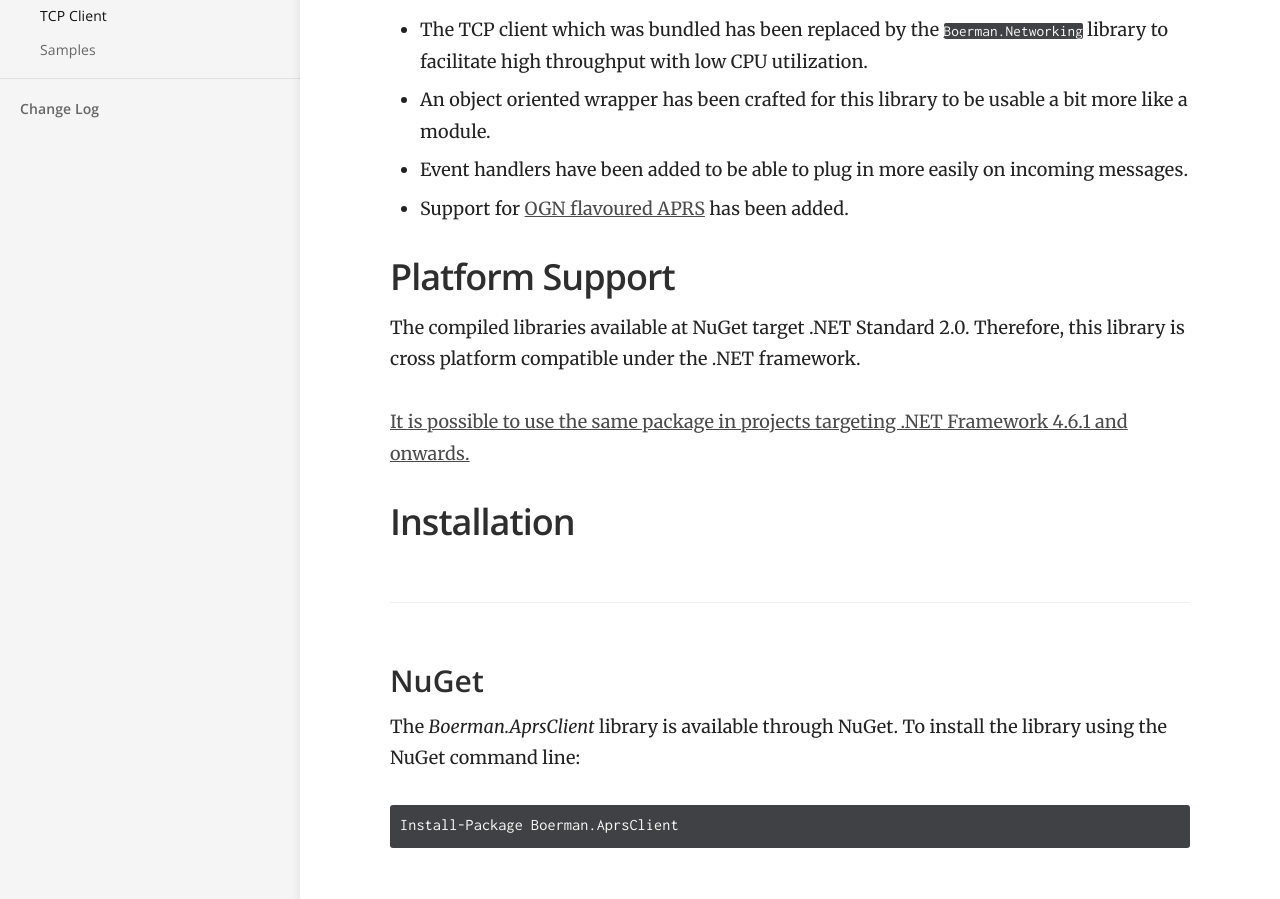
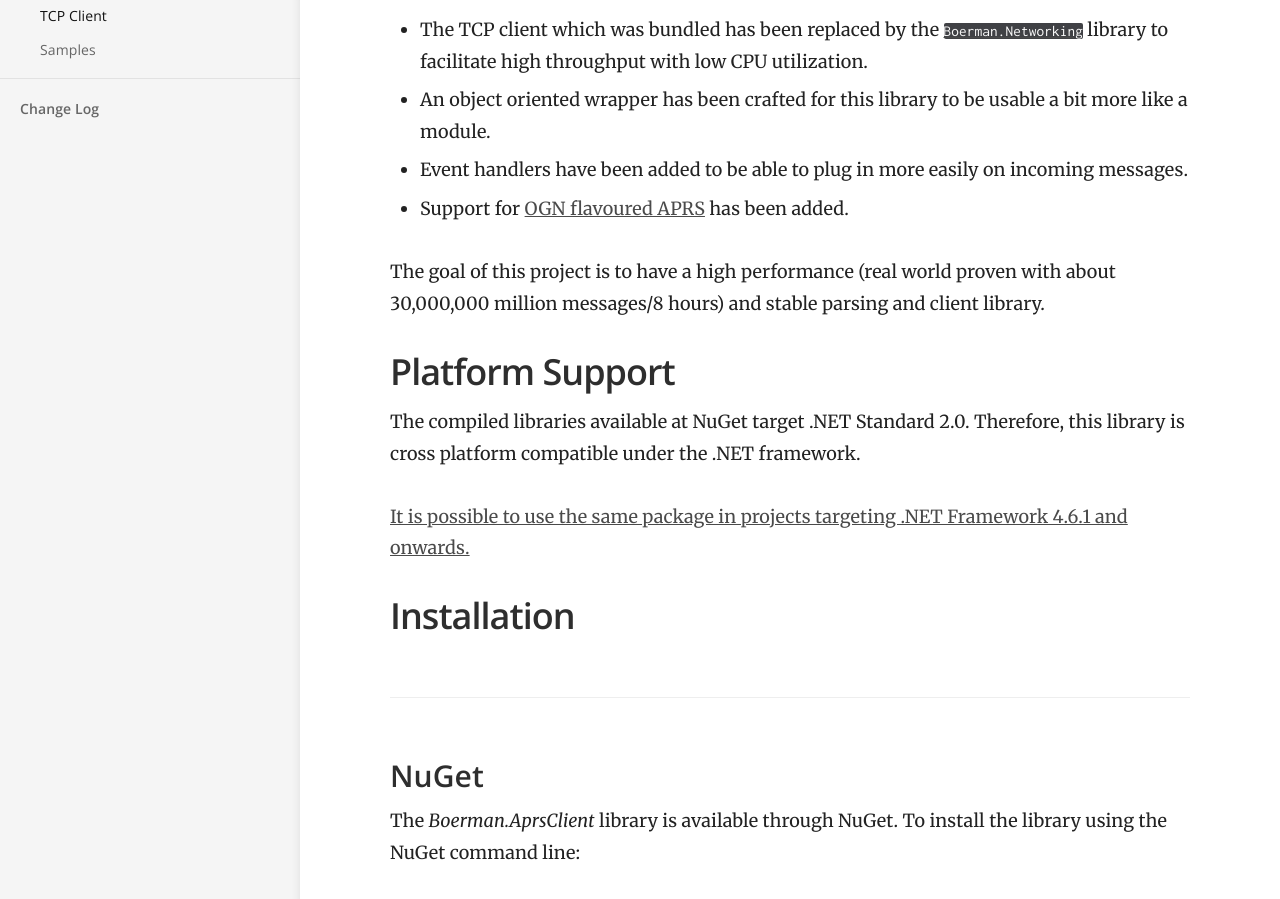
Before and after one commit to Boerman/docs, a Jekyll site: the page built from _docs/Libraries/AprsClient/getting-started.md, in a window 1280 px wide and 900 px high, scrolled down 398 px. Built offline with Jekyll 4.4.1, drawn with Linux system fonts in a browser that asks for light colours.

Commit message:
Updated '_docs/Libraries/AprsClient/getting-started.md' via CloudCannon

````diff
--- a/_docs/Libraries/AprsClient/getting-started.md
+++ b/_docs/Libraries/AprsClient/getting-started.md
@@ -6,30 +6,27 @@ order: 1
 
 
 Thank you for checking out the docs for the [`Boerman.AprsClient`](https://github.com/Boerman/Boerman.AprsClient) library! This library enables you to rig up a fully working [APRS (Automatic Position Reporting System)](http://www.aprs.org/doc/APRS101.PDF) in a matter of seconds. This library exists of both an APRS message parser and a TCP client.
-{: .present-before-paste}
 
 This project has been kickstarted by code found on [aprs.codeplex.com](aprs.codeplex.com). The following changes have been made to this library:
-{: .present-before-paste}
 
 * The TCP client which was bundled has been replaced by the [`Boerman.Networking`](https://github.com/Boerman/Boerman.Networking) library to facilitate high throughput with low CPU utilization.
 * An object oriented wrapper has been crafted for this library to be usable a bit more like a module.
 * Event handlers have been added to be able to plug in more easily on incoming messages.
 * Support for [OGN flavoured APRS](http://wiki.glidernet.org/wiki:ogn-flavoured-aprs)&nbsp;has been added.
 
+The goal of this project is to have a high performance (real world proven with about 30,000,000 million messages/8 hours) and stable parsing and client library.
+
 ## Platform Support
 
 The compiled libraries available at NuGet target .NET Standard 2.0. Therefore, this library is cross platform compatible under the .NET framework.
-{: .present-before-paste}
 
 [It is possible to use the same package in projects targeting .NET Framework 4.6.1 and onwards.](https://github.com/dotnet/standard/issues/514)
-{: .present-before-paste}
 
 ## Installation
 
 ### NuGet
 
 The *Boerman.AprsClient* library is available through NuGet. To install the library using the NuGet command line:
-{: .present-before-paste}
 
 ```
 Install-Package Boerman.AprsClient
@@ -38,7 +35,6 @@ Install-Package Boerman.AprsClient
 ### .NET CLI
 
 To install the library through the .NET CLI you can use the following command:
-{: .present-before-paste}
 
 ```
 dotnet add package Boerman.AprsClient
@@ -47,4 +43,3 @@ dotnet add package Boerman.AprsClient
 ### Building From Scratch
 
 You will be able to build the library from scratch by cloning [the git repository](https://github.com/Boerman/Boerman.AprsClient) and restoring the NuGet packages.
-{: .present-before-paste}
````
